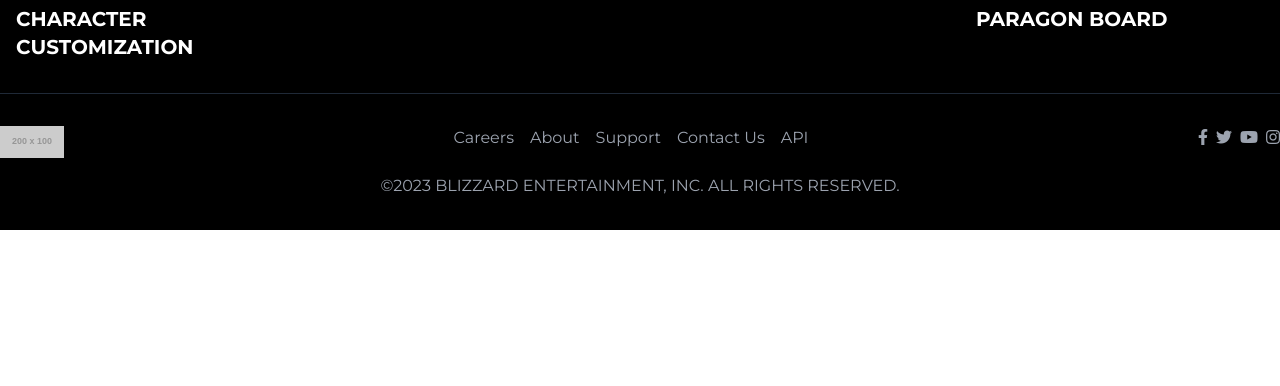
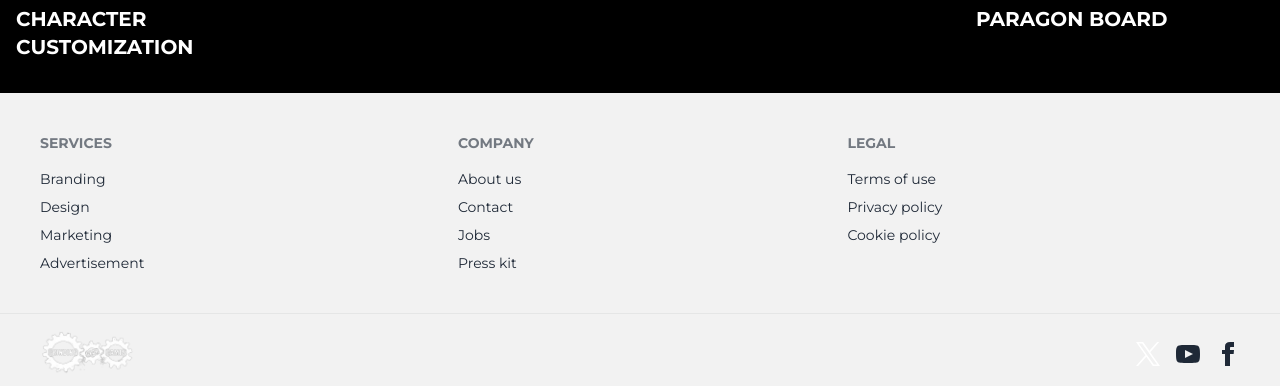
Before and after one commit to Hamsu-dev/GGG, a plain HTML site: page index.html in a window 1280 px wide. Shown: the part 3530-3916 px from the top of the page. Before the commit the page ends 3760 px from the top, so only its background shows below. Drawn offline with nearby package versions, Linux system fonts and the light colour scheme; placeholder pictures from the web are drawn by us.

Commit message:
Added new footer

```diff
--- a/index.html
+++ b/index.html
@@ -27,12 +27,15 @@
         <div class="navbar-start">
             <div class="dropdown">
                 <div tabindex="0" role="button" class="btn btn-ghost lg:hidden">
-                            <svg xmlns="http://www.w3.org/2000/svg" class="h-5 w-5" fill="none" viewBox="0 0 24 24" stroke="currentColor">
-                                <path stroke-linecap="round" stroke-linejoin="round" stroke-width="2" d="M4 6h16M4 12h8m-8 6h16" />
+                    <svg xmlns="http://www.w3.org/2000/svg" class="h-5 w-5" fill="none" viewBox="0 0 24 24"
+                        stroke="currentColor">
+                        <path stroke-linecap="round" stroke-linejoin="round" stroke-width="2"
+                            d="M4 6h16M4 12h8m-8 6h16" />
                     </svg>
                 </div>
-                        <ul tabindex="0" class="menu menu-sm dropdown-content mt-3 z-[1] p-2 shadow bg-base-100 rounded-box w-52">
-                            <li><a>Company</a></li>
+                <ul tabindex="0"
+                    class="menu menu-sm dropdown-content mt-3 z-[1] p-2 shadow bg-base-100 rounded-box w-52">
+                    <li><a href="#company">Company</a></li>
                     <li>
                         <a>Path Of Exile</a>
                         <ul class="p-2">
@@ -48,13 +51,13 @@
         </div>
         <div class="navbar-center hidden lg:flex">
             <ul class="menu menu-horizontal px-1">
-                        <li><a>Company</a></li>
+                <li><a href="#company">Company</a></li>
                 <li>
                     <details>
                         <summary>Path Of Exile</summary>
                         <ul class="p-2">
-                                    <li><a>Path Of Exile</a></li>
-                                    <li><a>Path Of Exile 2</a></li>
+                            <li><a href="https://www.pathofexile.com/" target="_blank">Path Of Exile</a></li>
+                            <li><a href="https://www.pathofexile.com/" target="_blank">Path Of Exile 2</a></li>
                         </ul>
                     </details>
                 </li>
@@ -95,15 +98,20 @@
         </h2>
         <div class="flex justify-center mt-4">
             <div class="w-1/3 px-4">
-                    <img alt="Path Of Exile 2 gameplay launch trailer" class="w-full"
-                        src="https://placehold.co/600x400" />
+                <img alt="Path Of Exile 2 gameplay launch trailer" class="w-full" src="https://placehold.co/600x400" />
                 <h3 class="text-xl font-bold mt-2">
                     GAMEPLAY LAUNCH TRAILER
                 </h3>
             </div>
             <div class="w-1/3 px-4">
                 <p class="text-gray-400">
-                        Grinding Gear Games was founded in November 2006 in Auckland, New Zealand. Its founding members come from various countries and have a selection of diverse backgrounds ranging from artificial intelligence and software security to industrial design to professional tournament game play. We are currently developing Path of Exile, a competitive online action RPG. Much more information about this project is available at www.pathofexile.com As veterans of various online role playing games, we understand what is required to make a compelling action RPG with visceral combat and a complex item economy.
+                    Grinding Gear Games was founded in November 2006 in Auckland, New Zealand. Its founding members come
+                    from various countries and have a selection of diverse backgrounds ranging from artificial
+                    intelligence and software security to industrial design to professional tournament game play. We are
+                    currently developing Path of Exile, a competitive online action RPG. Much more information about
+                    this project is available at www.pathofexile.com As veterans of various online role playing games,
+                    we understand what is required to make a compelling action RPG with visceral combat and a complex
+                    item economy.
                 </p>
                 <a class="text-red-600 hover:text-red-400 mt-4 inline-block" href="#">
                     ACCOLADES &gt;
@@ -113,9 +121,11 @@
     </div>
     <!-- Jumbotron -->
     <section class="bg-black">
+        <div id="company">
             <div class="py-8 px-4 mx-auto max-w-screen-xl lg:py-16" id="company">
-                <div style="background-image: url('Assets/Jumbotron_art.jpeg'); background-size: cover;" class="border border-gray-200 dark:border-gray-700 rounded-lg p-8 md:p-12 mb-8">
-                    <a href="#company"
+                <div style="background-image: url('Assets/Jumbotron_art.jpeg'); background-size: cover;"
+                    class="border border-gray-200 dark:border-gray-700 rounded-lg p-8 md:p-12 mb-8">
+                    <a href="#"
                         class="bg-blue-100 text-blue-800 text-xs font-medium inline-flex items-center px-2.5 py-0.5 rounded-md dark:bg-gray-700 dark:text-blue-400 mb-2">
                         <svg class="w-2.5 h-2.5 me-1.5" aria-hidden="true" xmlns="http://www.w3.org/2000/svg"
                             fill="currentColor" viewBox="0 0 20 14">
@@ -128,7 +138,13 @@
                         Grinding Gear Games
                     </h1>
                     <p class="text-lg font-normal text-gray-400 bg-gray-800 bg-opacity-90 p-4 rounded-md mb-6">
-                        Grinding Gear Games was founded in November 2006 in Auckland, New Zealand.<br><br> Its founding members come from various countries and have a selection of diverse backgrounds ranging from artificial intelligence and software security to industrial design to professional tournament game play. <br><br>We are currently developing Path of Exile, a competitive online action RPG. Much more information about this project is available at www.pathofexile.com As veterans of various online role playing games, <br><br>we understand what is required to make a compelling action RPG with visceral combat and a complex item economy.
+                        Grinding Gear Games was founded in November 2006 in Auckland, New Zealand.<br><br> Its founding
+                        members come from various countries and have a selection of diverse backgrounds ranging from
+                        artificial intelligence and software security to industrial design to professional tournament
+                        game play. <br><br>We are currently developing Path of Exile, a competitive online action RPG.
+                        Much more information about this project is available at www.pathofexile.com As veterans of
+                        various online role playing games, <br><br>we understand what is required to make a compelling
+                        action RPG with visceral combat and a complex item economy.
                     </p>
                     <a href="https://www.pathofexile.com/" target="_blank"
                         class="inline-flex justify-center items-center py-2.5 px-5 text-base font-medium text-center text-white rounded-lg bg-blue-700 hover:bg-blue-800 focus:ring-4 focus:ring-blue-300 dark:focus:ring-blue-900">
@@ -141,7 +157,8 @@
                     </a>
                 </div>
                 <div class="grid md:grid-cols-2 gap-8">
-                    <div style="background-image: url('Assets/Jumbotron_art2.jpeg'); background-size: cover;" class="border border-gray-200 dark:border-gray-700 rounded-lg p-8 md:p-12 mb-8">
+                    <div style="background-image: url('Assets/Jumbotron_art2.jpeg'); background-size: cover;"
+                        class="border border-gray-200 dark:border-gray-700 rounded-lg p-8 md:p-12 mb-8">
                         <a href="#"
                             class="bg-green-100 text-green-800 text-xs font-medium inline-flex items-center px-2.5 py-0.5 rounded-md dark:bg-gray-700 dark:text-green-400 mb-2">
                             <svg class="w-2.5 h-2.5 me-1.5" aria-hidden="true" xmlns="http://www.w3.org/2000/svg"
@@ -153,7 +170,8 @@
                         </a>
                         <h2 class="text-gray-900 dark:text-white text-3xl font-extrabold mb-2">Start with Flowbite
                             Design System</h2>
-                        <p class="text-lg font-normal text-gray-400 bg-gray-800 bg-opacity-90 p-4 rounded-md mb-6">Static websites are now
+                        <p class="text-lg font-normal text-gray-400 bg-gray-800 bg-opacity-90 p-4 rounded-md mb-6">
+                            Static websites are now
                             used to bootstrap lots of websites and are becoming the basis for a variety of tools that
                             even influence both web designers and developers.</p>
                         <a href="#"
@@ -166,7 +184,8 @@
                             </svg>
                         </a>
                     </div>
-                    <div style="background-image: url('Assets/Jumbotron_art3.jpeg'); background-size: cover;" class="border border-gray-200 dark:border-gray-700 rounded-lg p-8 md:p-12 mb-8">
+                    <div style="background-image: url('Assets/Jumbotron_art3.jpeg'); background-size: cover;"
+                        class="border border-gray-200 dark:border-gray-700 rounded-lg p-8 md:p-12 mb-8">
                         <a href="#"
                             class="bg-purple-100 text-purple-800 text-xs font-medium inline-flex items-center px-2.5 py-0.5 rounded-md dark:bg-gray-700 dark:text-purple-400 mb-2">
                             <svg class="w-2.5 h-2.5 me-1.5" aria-hidden="true" xmlns="http://www.w3.org/2000/svg"
@@ -192,6 +211,7 @@
                                     stroke-width="2" d="M1 5h12m0 0L9 1m4 4L9 9" />
                             </svg>
                         </a>
+                    </div>
                 </div>
             </div>
         </div>
@@ -267,6 +287,7 @@
             View All
         </a>
     </div>
+
     <!-- Make Sanctuary Yours Section -->
     <div class="py-8 border-t border-gray-800">
         <h2 class="text-3xl font-bold text-center">
@@ -304,7 +325,7 @@
         </div>
     </div>
     <!-- Footer -->
-        <footer class="py-8 border-t border-gray-800">
+    <!-- <footer class="py-8 border-t border-gray-800">
         <div class="flex justify-between">
             <div>
                 <img alt="Blizzard logo placeholder" class="h-8" src="https://placehold.co/200x100" />
@@ -350,7 +371,46 @@
                 ©2023 BLIZZARD ENTERTAINMENT, INC. ALL RIGHTS RESERVED.
             </p>
         </div>
+    </footer> -->
+    <footer class="footer p-10 bg-base-200 text-base-content">
+        <nav>
+          <header class="footer-title">Services</header>
+          <a class="link link-hover">Branding</a>
+          <a class="link link-hover">Design</a>
+          <a class="link link-hover">Marketing</a>
+          <a class="link link-hover">Advertisement</a>
+        </nav>
+        <nav>
+          <header class="footer-title">Company</header>
+          <a class="link link-hover">About us</a>
+          <a class="link link-hover">Contact</a>
+          <a class="link link-hover">Jobs</a>
+          <a class="link link-hover">Press kit</a>
+        </nav>
+        <nav>
+          <header class="footer-title">Legal</header>
+          <a class="link link-hover">Terms of use</a>
+          <a class="link link-hover">Privacy policy</a>
+          <a class="link link-hover">Cookie policy</a>
+        </nav>
       </footer>
+      <footer class="footer px-10 py-4 border-t bg-base-200 text-base-content border-base-300">
+        <aside class="items-center grid-flow-col">
+            <img alt="Grinding Gear Games Logo" class="h-12" src="Assets/Grinding_Gear_Games.png" />
+        </aside>
+        <nav class="md:place-self-center md:justify-self-end">
+                <div class="grid grid-flow-col gap-4">
+                    <a href="https://twitter.com/grindinggear?lang=en" target="_blank">
+                        <img src="Assets/logo.svg" alt="Twitter" class="fill-current" width="24" height="24">
+                    </a>
+                    <a href="https://www.youtube.com/@playpathofexile" target="_blank"><svg xmlns="http://www.w3.org/2000/svg" width="24" height="24" viewBox="0 0 24 24" class="fill-current"><path d="M19.615 3.184c-3.604-.246-11.631-.245-15.23 0-3.897.266-4.356 2.62-4.385 8.816.029 6.185.484 8.549 4.385 8.816 3.6.245 11.626.246 15.23 0 3.897-.266 4.356-2.62 4.385-8.816-.029-6.185-.484-8.549-4.385-8.816zm-10.615 12.816v-8l8 3.993-8 4.007z"></path></svg></a>
+                    <a href="https://www.facebook.com/profile.php?id=264716830311304&paipv=0&eav=AfZNXPxV4lKAKxjbEI3aKe9sIaBZNakZwnV4fa6s5RVvESzXc0Iw8r0Jo5gWkU1Acnw&_rdr" target=""><svg xmlns="http://www.w3.org/2000/svg" width="24" height="24" viewBox="0 0 24 24" class="fill-current"><path d="M9 8h-3v4h3v12h5v-12h3.642l.358-4h-4v-1.667c0-.955.192-1.333 1.115-1.333h2.885v-5h-3.808c-3.596 0-5.192 1.583-5.192 4.615v3.385z"></path></svg></a>
+                </div>
+            </nav>
+        </footer>
+        <div class="text-center py-4">
+            Made with &#10084; by Sam. Reach out at <a href="mailto:business.samlui@gmail.com" class="text-blue-500 underline hover:text-blue-800">business.samlui@gmail.com</a>
+        </div>
     </div>
     <script src="scripts.js"></script>
 </body>
```
Also changed, not shown: Assets/logo-black.png (added), Assets/logo.svg (added). Lines whose indentation alone changed are shown as unchanged.
